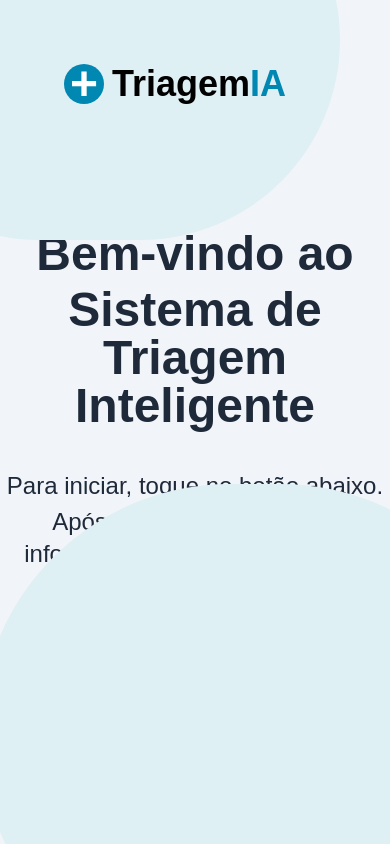
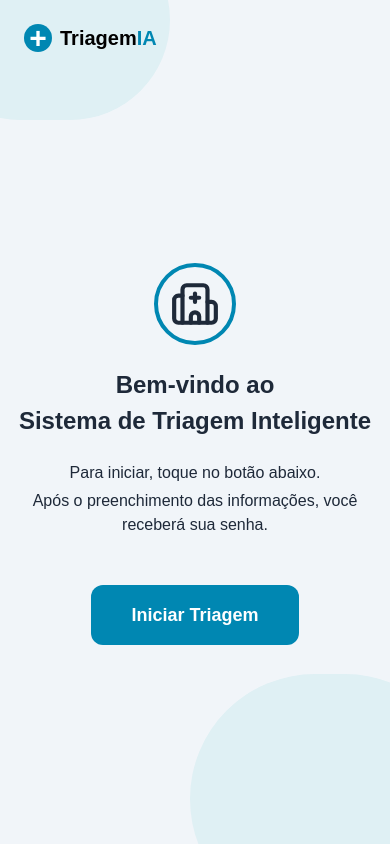
Before and after one commit to cauahenriquereis/fetin-project-frontend, a Next.js app: page / in a window 390 px wide. Built offline with nearby package versions, Linux system fonts and the light colour scheme.

Commit message:
feat: add responsive breakpoints to home screen

```diff
--- a/app/page.tsx
+++ b/app/page.tsx
@@ -3,42 +3,44 @@ import { Hospital } from "lucide-react";
 
 export default function Home() {
   return (
-    <main className="min-h-screen bg-slate-100 flex flex-col items-center justify-center gap-10 overflow-hidden relative">
+    <main className="min-h-screen bg-slate-100 flex flex-col items-center justify-center gap-6 sm:gap-8 lg:gap-10 overflow-hidden relative px-4 py-8">
 
       {/* Top-left decorative circle */}
-      <div className="absolute top-0 left-0 w-[500px] h-[400px] bg-[#dff0f4] rounded-full -translate-x-40 -translate-y-40"></div>
+      <div className="absolute top-0 left-0 w-[250px] h-[200px] sm:w-[350px] sm:h-[300px] lg:w-[500px] lg:h-[400px] bg-[#dff0f4] rounded-full -translate-x-20 -translate-y-20 sm:-translate-x-28 sm:-translate-y-28 lg:-translate-x-40 lg:-translate-y-40"></div>
 
       {/* Bottom-right decorative circle */}
-      <div className="absolute bottom-0 right-0 w-[550px] h-[500px] bg-[#dff0f4] rounded-full translate-x-35 translate-y-35"></div>
+      <div className="absolute bottom-0 right-0 w-[280px] h-[250px] sm:w-[400px] sm:h-[350px] lg:w-[550px] lg:h-[500px] bg-[#dff0f4] rounded-full translate-x-20 translate-y-20 sm:translate-x-28 sm:translate-y-28 lg:translate-x-35 lg:translate-y-35"></div>
 
       {/* Top-left logo */}
-      <div className="absolute top-16 left-16 flex items-center gap-2">
-        <div className="bg-[#0087b2] rounded-full w-10 h-10 flex items-center justify-center">
-          <span className="text-white font-bold text-5xl">+</span>
+      <div className="absolute top-6 left-6 sm:top-10 sm:left-10 lg:top-16 lg:left-16 flex items-center gap-2 z-10">
+        <div className="bg-[#0087b2] rounded-full w-7 h-7 sm:w-8 sm:h-8 lg:w-10 lg:h-10 flex items-center justify-center">
+          <span className="text-white font-bold text-3xl sm:text-4xl lg:text-5xl">+</span>
         </div>
-        <span className="text-black font-bold text-4xl">Triagem<span className="text-[#0087b2]">IA</span></span>
+        <span className="text-black font-bold text-xl sm:text-2xl lg:text-4xl">Triagem<span className="text-[#0087b2]">IA</span></span>
       </div>
 
       {/* Hospital icon */}
-      <div className="border-4 border-[#0087b2] rounded-full p-4">
-        <Hospital size={80} className="text-gray-800" />
+      <div className="border-4 border-[#0087b2] rounded-full p-3 sm:p-4 z-10 mt-16 sm:mt-0">
+        <Hospital size={50} className="text-gray-800 sm:hidden" />
+        <Hospital size={65} className="text-gray-800 hidden sm:block lg:hidden" />
+        <Hospital size={80} className="text-gray-800 hidden lg:block" />
       </div>
 
       {/* Welcome title */}
-      <div className="flex flex-col items-center gap-2">
-        <h1 className="text-5xl font-bold text-center text-gray-800">Bem-vindo ao</h1>
-        <h1 className="text-5xl font-bold text-center text-gray-800">Sistema de Triagem Inteligente</h1>
+      <div className="flex flex-col items-center gap-1 sm:gap-2 z-10">
+        <h1 className="text-2xl sm:text-3xl lg:text-5xl font-bold text-center text-gray-800">Bem-vindo ao</h1>
+        <h1 className="text-2xl sm:text-3xl lg:text-5xl font-bold text-center text-gray-800">Sistema de Triagem Inteligente</h1>
       </div>
 
       {/* Instructions */}
-      <div className="flex flex-col items-center gap-1">
-        <p className="text-2xl text-gray-800 text-center">Para iniciar, toque no botão abaixo.</p>
-        <p className="text-2xl text-gray-800 text-center">Após o preenchimento das informações, você receberá sua senha.</p>
+      <div className="flex flex-col items-center gap-1 z-10">
+        <p className="text-base sm:text-lg lg:text-2xl text-gray-800 text-center">Para iniciar, toque no botão abaixo.</p>
+        <p className="text-base sm:text-lg lg:text-2xl text-gray-800 text-center">Após o preenchimento das informações, você receberá sua senha.</p>
       </div>
 
       {/* Start triage button — navigates to the patient form */}
-      <Link href="/formulario" className="mt-12">
-        <button className="bg-[#0087b2] hover:bg-[#00526d] text-white font-bold px-20 py-6 rounded-xl text-3xl transition-colors">
+      <Link href="/formulario" className="mt-6 sm:mt-8 lg:mt-12 z-10">
+        <button className="bg-[#0087b2] hover:bg-[#00526d] text-white font-bold px-10 py-4 sm:px-14 sm:py-5 lg:px-20 lg:py-6 rounded-xl text-lg sm:text-xl lg:text-3xl transition-colors">
           Iniciar Triagem
         </button>
       </Link>
```
